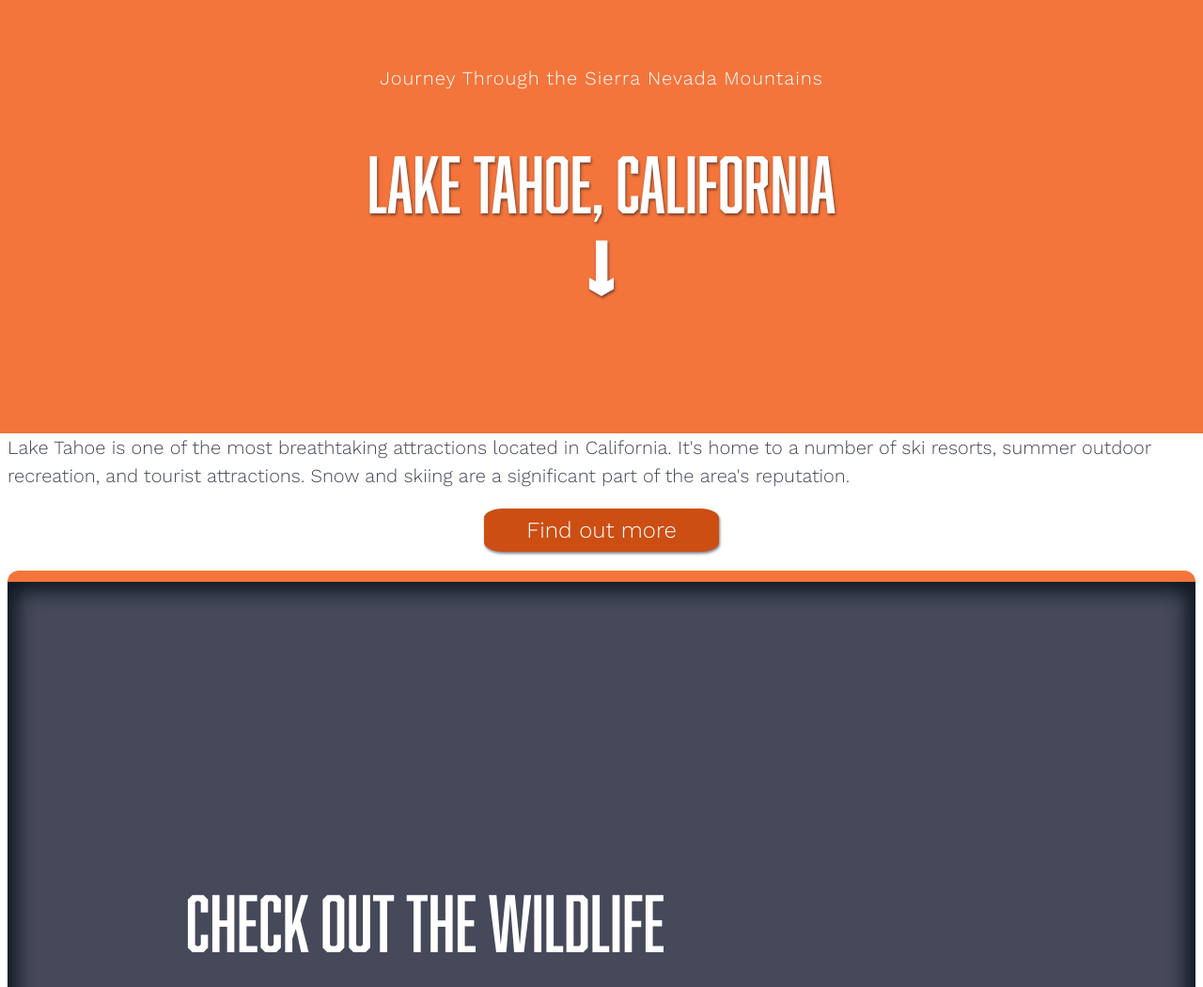
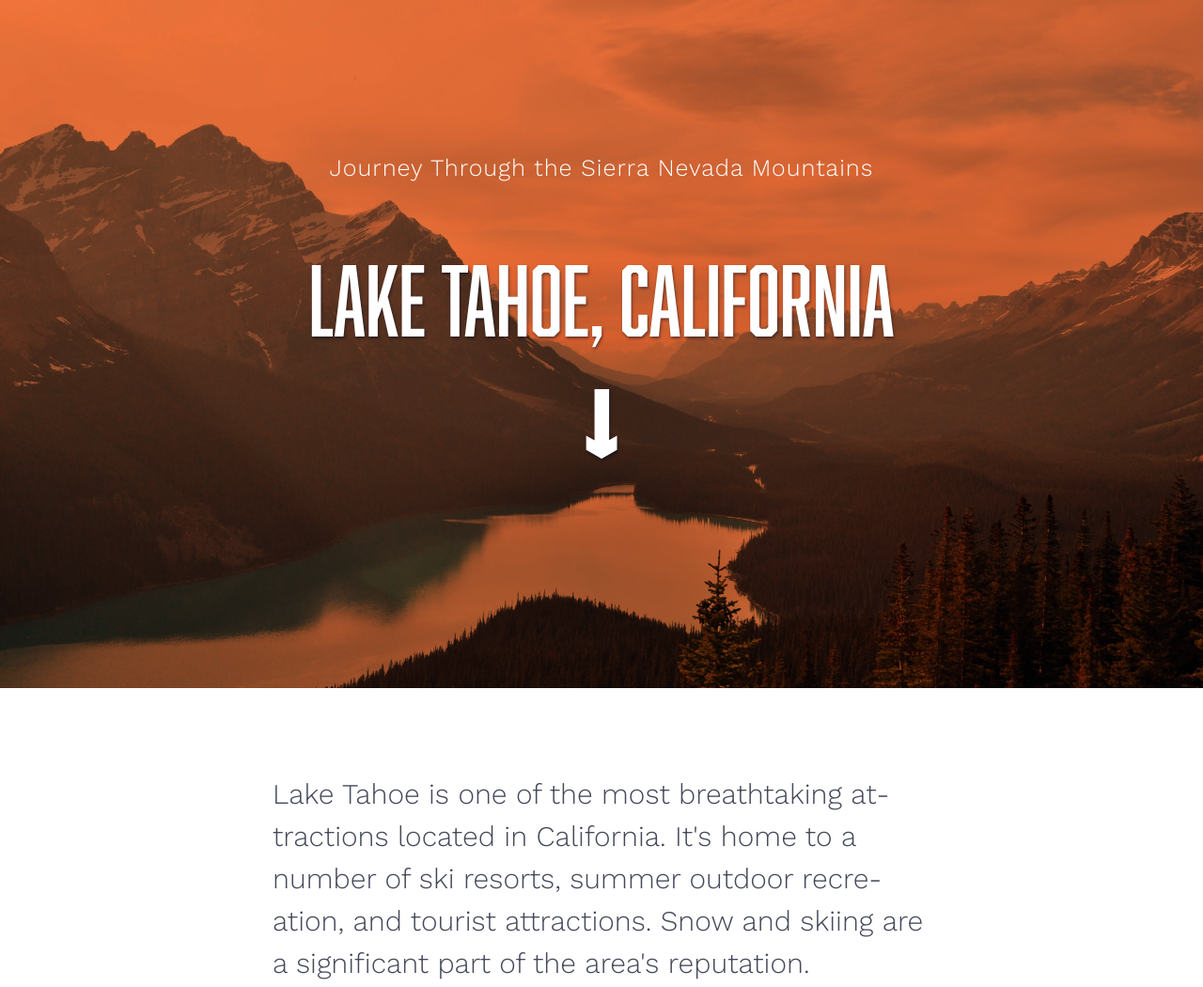
Before and after one commit to idamian23/team-tree-house, a plain HTML site: page enhancing-design-with-css/index.html in a window 1280 px wide. Shown: the top 1050 px of the page at 94% size. Drawn offline with nearby package versions, Linux system fonts and the light colour scheme.

Commit message:
enhacing-design-with-css

```diff
--- a/enhancing-design-with-css/css/style.css
+++ b/enhancing-design-with-css/css/style.css
@@ -13,7 +13,7 @@ html {
 }
 
 body{
-  margin: 20;
+  margin: 1rem;
   color: #454959;
   font: 300 100%/1.5 'Work Sans', sans-serif;
 }
@@ -57,7 +57,8 @@ img {
 header{
   padding: 10vh 1rem;
   margin: -1rem -1rem -1rem;
-  background-color: #f3753b;
+  background: url(../img/mountains.jpg) center / cover no-repeat #f3753b;
+  background-blend-mode: multiply;
   color: white;
 }
 
@@ -69,7 +70,14 @@ header, footer{
   letter-spacing: 1px;
 }
 
+section{
+  padding: 4rem 0;
+  border-bottom: 1px dashed #9599a9;
+}
+
 main{
+  max-width: 1000px;
+  margin: 0 auto;
   hyphens: auto;
 }
 
@@ -77,9 +85,10 @@ main{
   padding: 20% 15%;
   border-top: 12px solid #f3753b;
   border-radius: 12px 12px 0 0;
-  background-color: #454959;
+  background: url(../img/bear.jpg) center / cover #454959;
   color: white;
   box-shadow: inset 0 0 20px 10px rgba(0, 10, 20, .8);
+
 }
 
 #wildlife a{
@@ -93,10 +102,47 @@ main{
   border-radius: 20px/10px;
   margin: 1rem auto;
   box-shadow: 1px 2px 3px rgba(0, 10, 30, .5);
-  background-color: #cc4e13;
+  background-image: linear-gradient(135deg, rgba(255,255,225,.8) 0%, rgba(255,100,50,.2) 50%), linear-gradient(#b40 0%, #d63 50%, #c51 51%, #e74 100% ) ;
   color: white;
   text-align: center;
   font-size: 1.2rem;
 }
 
+.column:first-child{
+  margin-bottom: 4rem;
+}
+
 /* Media Queries ------------------- */
+
+@media screen and (min-width:720px){
+  header{
+    padding: 20vh 1rem;
+  }
+
+  h1{
+    font-size: 5rem;
+  }
+
+  h1::after{
+    margin-top: 1rem;
+  }
+
+  .title{
+    font-size: 1.25rem;
+  }
+
+  .intro{
+    padding: 0 15%;
+    font-size: 1.5rem;
+  }
+  .column{
+    display: inline-block;
+    width: 48%;
+    margin-right: -4px;
+  }
+
+  .column:first-child{
+    margin-right: calc(4% - -4px);
+    margin-bottom: 0;
+  }
+}
```
Also changed, not shown: css-basics/index.html (line endings or trailing spaces), css-layout/index.html (line endings or trailing spaces), enhancing-design-with-css/index.html (line endings or trailing spaces).
